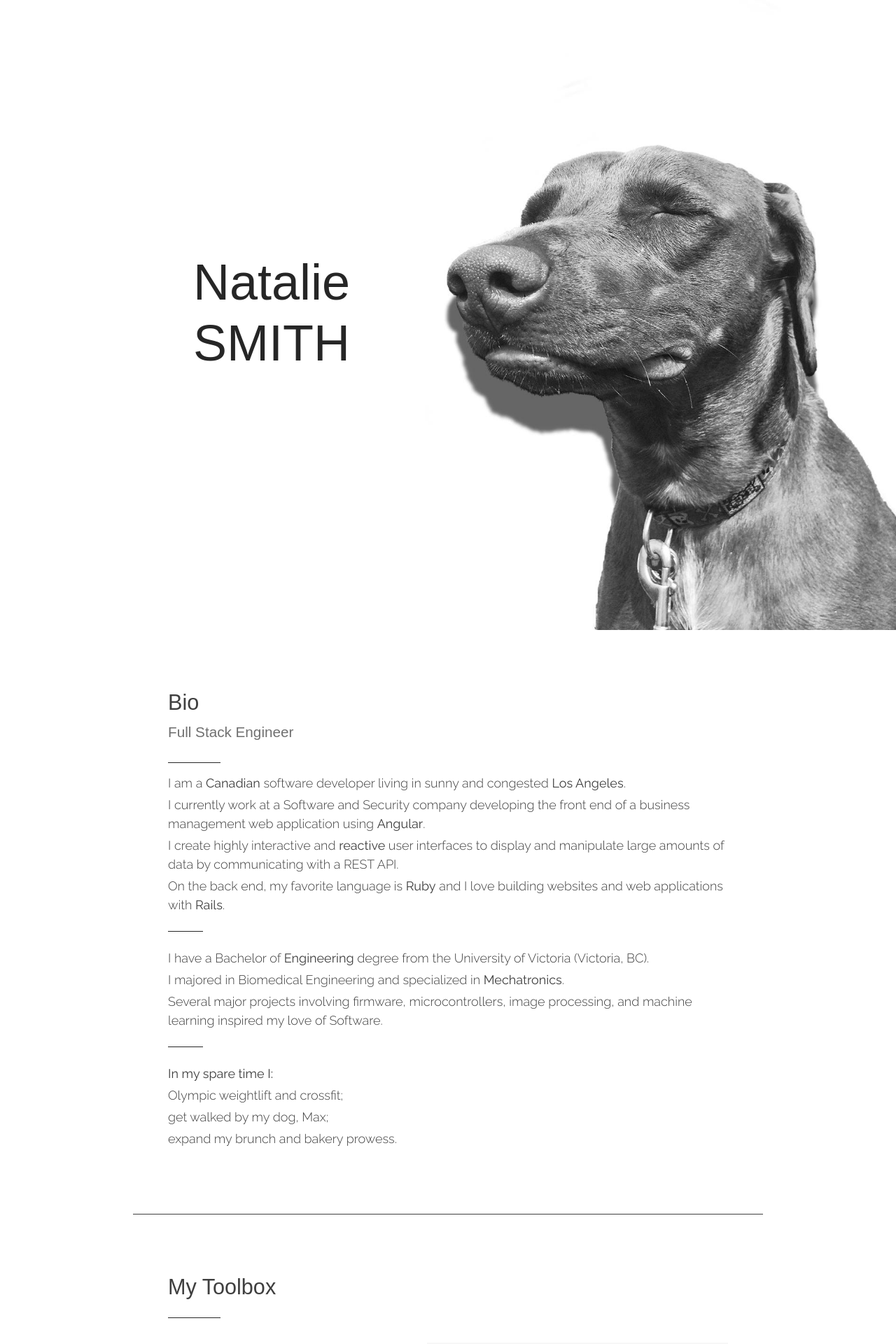
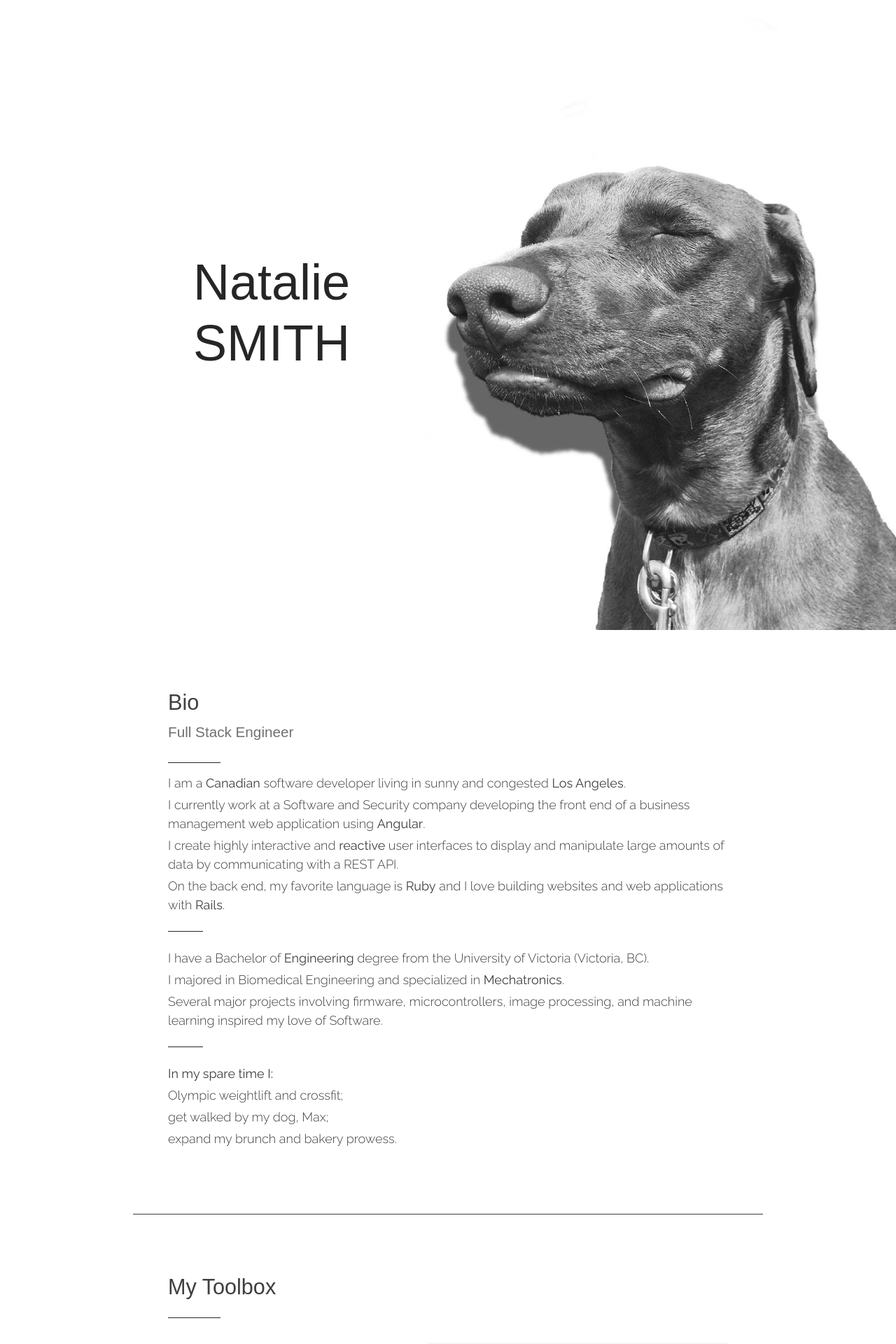
Before and after one commit to natmegs/personal-blog, a Jekyll site: the page built from index.md, in a window 1280 px wide. Shown: the top 1920 px of the page at 70% size. Built offline with Jekyll 4.4.1, drawn with Linux system fonts in a browser that asks for light colours; nearby versions of some CDN libraries; some web fonts are replaced.

Commit message:
background image positioning

```diff
--- a/assets/custom.scss
+++ b/assets/custom.scss
@@ -207,7 +207,7 @@ strong:hover {
   background-image: url({{site.baseurl}}/assets/images/MaxBackground.jpg);
   background-repeat: no-repeat;
   background-size: cover;
-  background-position: bottom right;
+  background-position: right center;
   background-attachment: fixed;
 }
 
```
